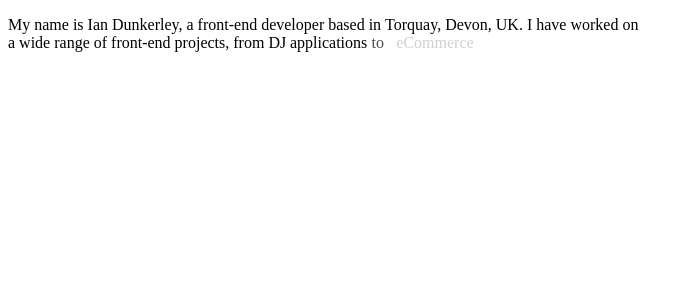
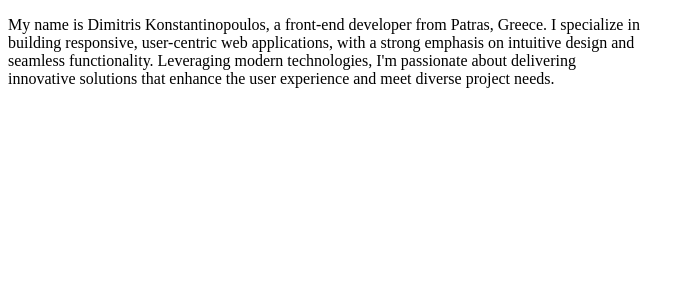
Before and after one commit to JimKonstantinopoulos/Portfolio, a React (Vite) app: page / in a window 1280 px wide. Shown: the top 300 px of the page, without its empty margins (0-694 px from the left). Built offline with nearby package versions, Linux system fonts and the light colour scheme.

Commit message:
Animate main heroText

```diff
--- a/src/App.jsx
+++ b/src/App.jsx
@@ -1,25 +1,22 @@
 import "./app.css";
-import { useEffect, useRef, useState } from "react";
+import { useEffect, useState } from "react";
 
 function App(){
-  const heroText = "My name is Ian Dunkerley, a front-end developer based in Torquay, Devon, UK. I have worked on a wide range of front-end projects, from DJ applications to eCommerce booking platforms, with a focus on creating clean, well-crafted interfaces that not only look great but also provide a seamless user experience.";
+  const heroText = "My name is Dimitris Konstantinopoulos, a front-end developer from Patras, Greece. I specialize in building responsive, user-centric web applications, with a strong emphasis on intuitive design and seamless functionality. Leveraging modern technologies, I'm passionate about delivering innovative solutions that enhance the user experience and meet diverse project needs.";
 
   const heroTextArr = heroText.split(" ");
 
   const [visibleWords, setVisibleWords] = useState([]);
-  const intervalRef = useRef(null);
 
   useEffect(() => {
-    let curIndex = 0;
-    intervalRef.current = setInterval(() => {
-        setVisibleWords((prev) => [...prev, curIndex]);
-        curIndex++;
-
-        if(curIndex === heroTextArr.length)
-          clearInterval(intervalRef.current);
-      }, 200);
-
-  }, [heroTextArr]);
+    const timeouts = [];
+    heroTextArr.forEach((_, i) => {
+    timeouts.push(setTimeout(() =>{
+        setVisibleWords(prev => [...prev, i]);
+      }, (i + 10) * 50));
+    })
+    return () => timeouts.forEach(clearTimeout);
+  }, []);
 
   return <div>
     <p>
```
